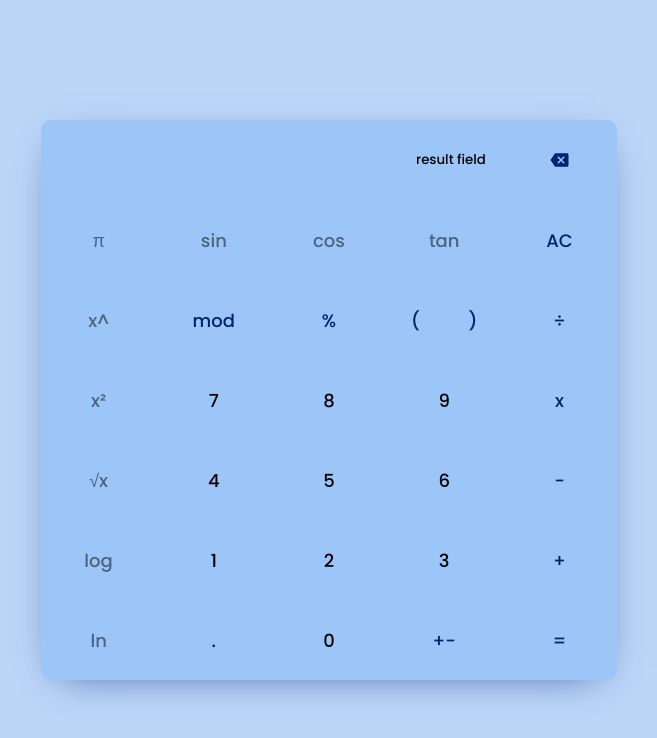
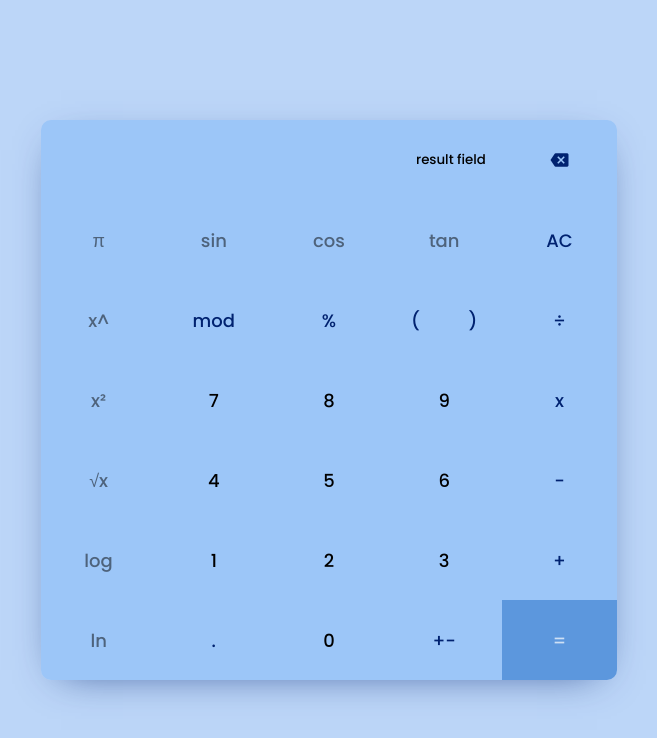
Before and after one commit to thisisanash/JS-calculator-V2, a plain HTML site: page index.html in a window 1280 px wide. Shown: the whole page, without its empty margins (311-968 px from the left). Drawn offline with Linux system fonts and the light colour scheme.

Commit message:
Update style.css

```diff
--- a/style.css
+++ b/style.css
@@ -92,7 +92,10 @@ grid-row-gap: 0px;
 .grid-2, .grid-7, .grid-9, .grid-10, .grid-11, .btn.brc button, .grid-12, .grid-17, .grid-22, .grid-27, .grid-29, .grid-31, .grid-32{
     color: #002270;
 }
-
+.grid-32{
+    background: #5C97DD;
+    color: hsl(0deg 0% 100% / 70%);
+}
 .btn.brc {
     display: flex;
     justify-content: space-between;
```
